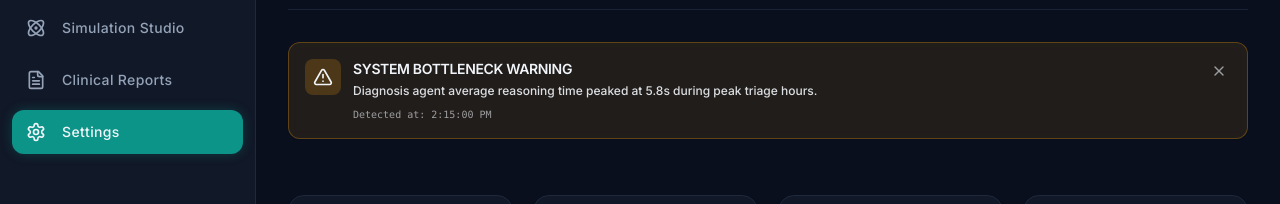
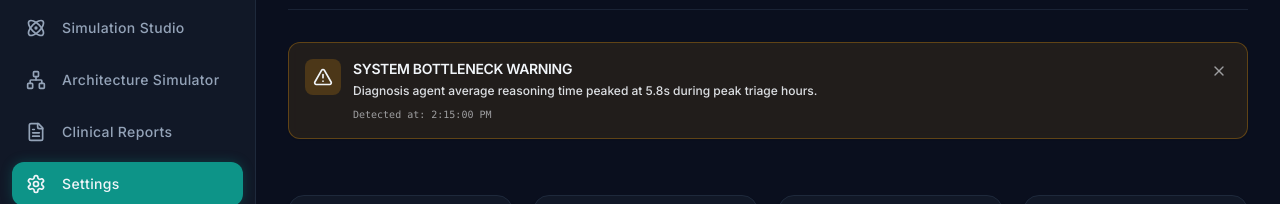
Before and after one commit to Adithya0805/mediguard-v2, a Next.js app in the folder frontend/: page /dashboard in a window 1280 px wide. Shown: the part 238-442 px from the top of the page. Built offline with nearby package versions, Linux system fonts and the light colour scheme; no server answers; sample sign-in values are in the browser's storage.

Commit message:
feat: add architecture simulator navigation

```diff
--- a/frontend/src/components/layout/Sidebar.tsx
+++ b/frontend/src/components/layout/Sidebar.tsx
@@ -14,7 +14,8 @@ import {
   ChevronRight,
   ShieldCheck,
   Server,
-  Atom
+  Atom,
+  Network
 } from 'lucide-react';
 import { useUiStore } from '@/store/uiStore';
 import { checkHealth } from '@/lib/api';
@@ -48,6 +49,7 @@ export default function Sidebar() {
     { label: 'New Patient', path: '/patient/new', icon: UserPlus, id: 'new-patient' },
     { label: 'All Sessions', path: '/sessions', icon: ClipboardList, id: 'sessions' },
     { label: 'Simulation Studio', path: '/simulation-studio', icon: Atom, id: 'simulation-studio' },
+    { label: 'Architecture Simulator', path: '/architecture-simulator', icon: Network, id: 'architecture-simulator' },
     { label: 'Clinical Reports', path: '/sessions', icon: FileText, id: 'reports' }, // fallbacks to sessions for selector
     { label: 'Settings', path: '/dashboard', icon: Settings, id: 'settings' }
   ];
@@ -68,7 +70,8 @@ export default function Sidebar() {
             (item.id === 'sessions' && pathname === '/sessions') ||
             (item.id === 'reports' && pathname?.includes('/report/')) ||
             (item.id === 'dashboard' && pathname === '/dashboard') ||
-            (item.id === 'simulation-studio' && pathname === '/simulation-studio');
+            (item.id === 'simulation-studio' && pathname === '/simulation-studio') ||
+            (item.id === 'architecture-simulator' && pathname === '/architecture-simulator');
 
           return (
             <Link
```
